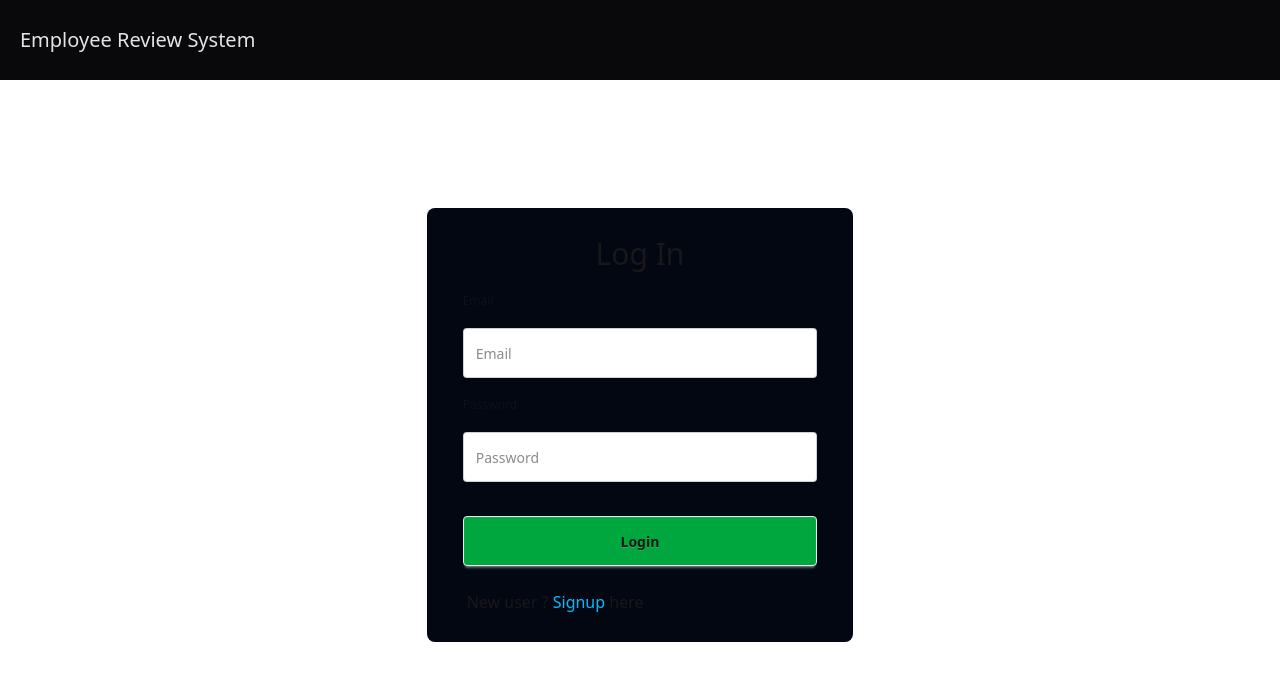
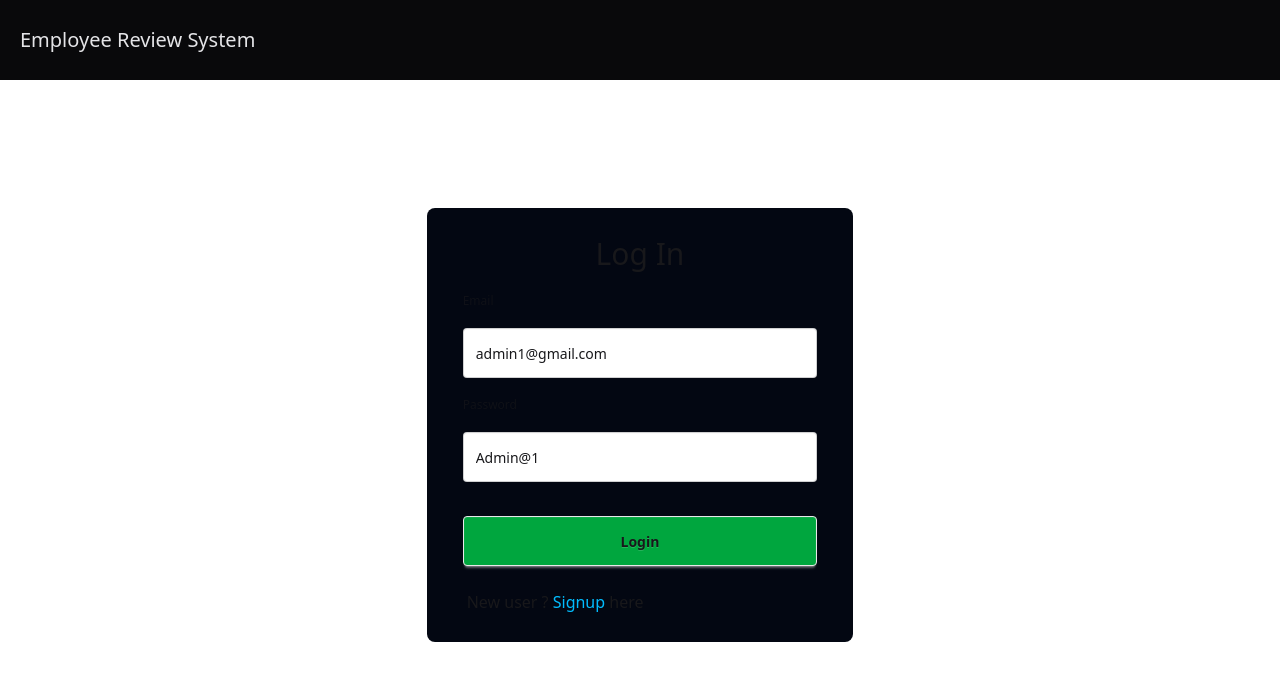
Before and after one commit to SNijanthan/employee-review-system-frontend, a React (Vite) app: page /login in a window 1280 px wide. Shown: the top 680 px of the page. Built offline with nearby package versions, Linux system fonts and the light colour scheme.

Commit message:
Navbar update

```diff
--- a/src/components/Login.jsx
+++ b/src/components/Login.jsx
@@ -6,8 +6,8 @@ import { useDispatch } from "react-redux";
 import { addUser } from "../utils/userSlice";
 
 const Login = () => {
-  const [email, setEmail] = useState("");
-  const [password, setPassword] = useState("");
+  const [email, setEmail] = useState("admin1@gmail.com");
+  const [password, setPassword] = useState("Admin@1");
   const [error, setError] = useState("");
 
   const dispatch = useDispatch();
```
